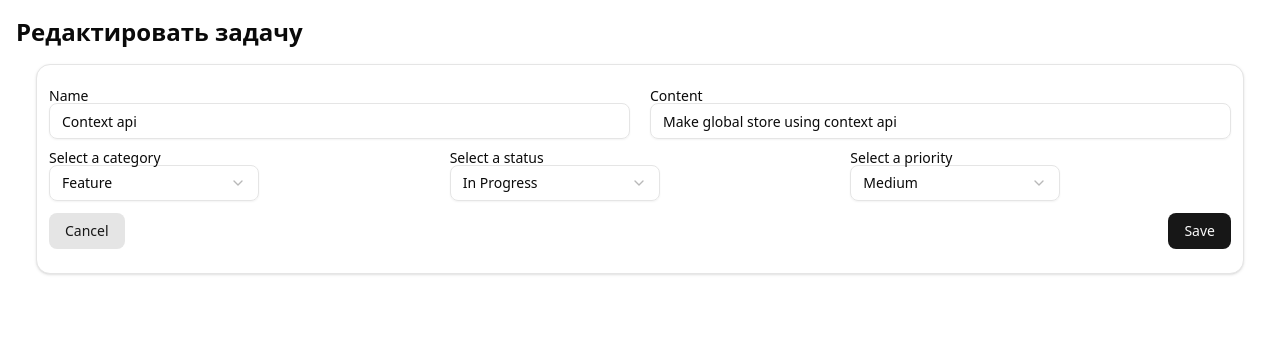
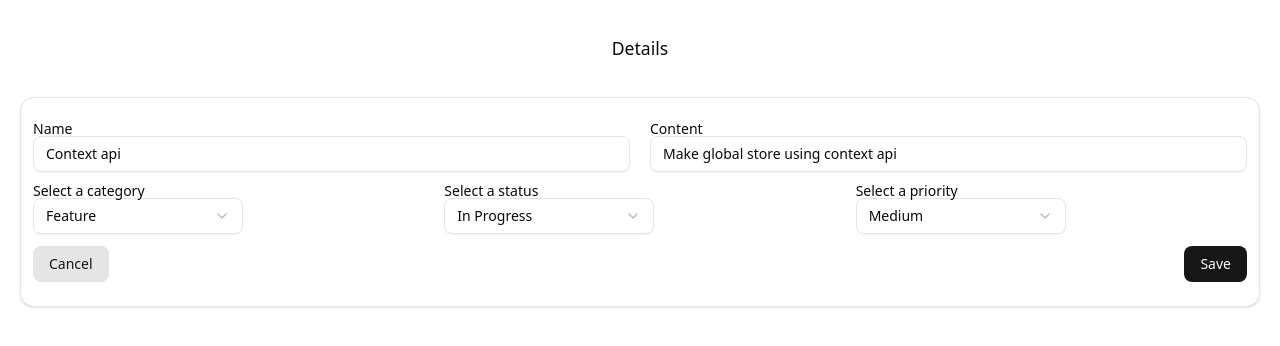
Before and after one commit to walledoll/toDoList, a React (Vite) app in the folder toDoList/: page /task/1 in a window 1280 px wide. Shown: the top 346 px of the page. Built offline with nearby package versions, Linux system fonts and the light colour scheme.

Commit message:
some some changes

```diff
--- a/toDoList/src/components/pages/Details.tsx
+++ b/toDoList/src/components/pages/Details.tsx
@@ -33,12 +33,12 @@ export default function Details() {
   };
 
   if (!currentTask) {
-    return <div>Задача не найдена</div>;
+    return <div>Task is not found</div>;
   }
 
   return (
-    <div className="p-4">
-      <h1 className="text-2xl font-bold mb-4">Редактировать задачу</h1>
+    <div>
+      <h1 className="flex justify-center items-center my-[2em] text-[1.1em]">Details</h1>
       <TaskDetails
         {...currentTask}
         onChange={handleChange}
```
